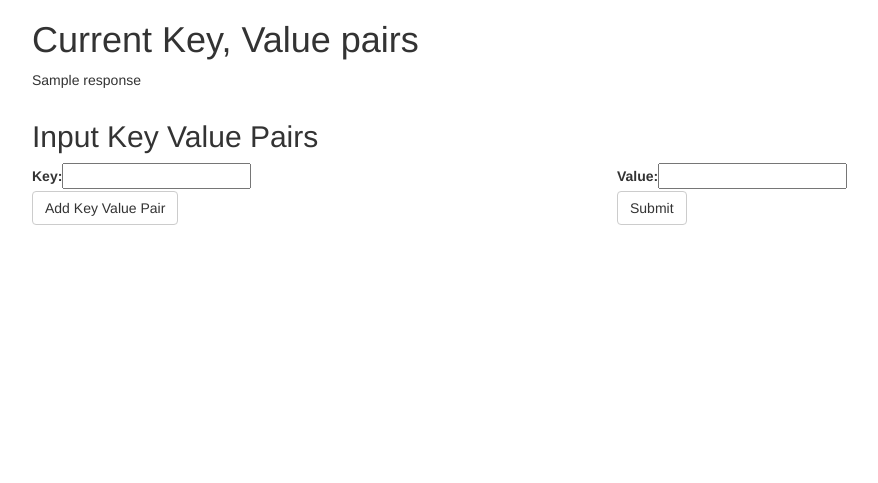
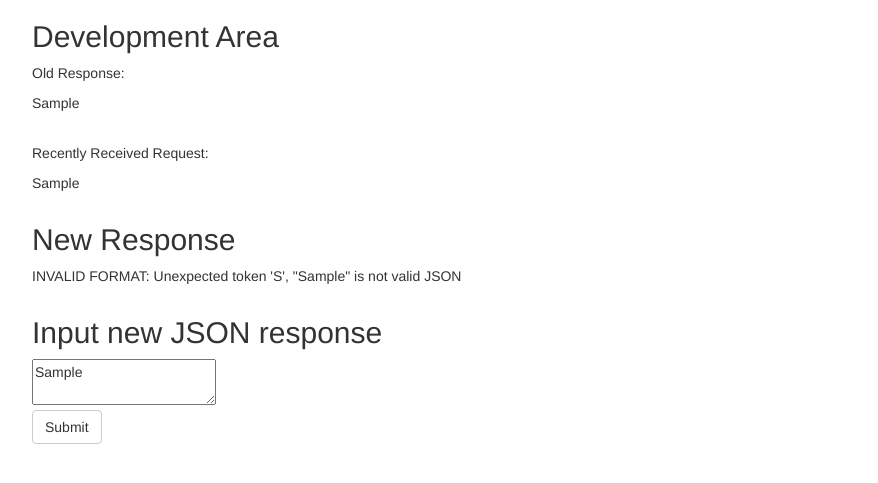
Before and after one commit to adc613/SeniorProject, a Django app: template echo-dev/templates/index.html in a window 1280 px wide. Shown: the top 483 px of the page, without its empty margins (38-916 px from the left). Run offline with Django 3.2, Linux system fonts and the light colour scheme; the template is opened without the code that fills it: most values are stand-ins (such as "Sample title", 1, 10 or a date in 2020); some libraries are stand-ins or nearby versions.

Commit message:
Dev app can now publish to 'database' and that will be the response that will be returned to the next echo request

```diff
--- a/app/urls.py
+++ b/app/urls.py
@@ -18,5 +18,5 @@ from django.contrib import admin
 
 urlpatterns = [
     url(r'^admin/', admin.site.urls),
-    url(r'^dev/', include('echo-dev.urls')),
+    url(r'^dev/', include('echo-dev.urls', namespace='dev')),
 ]
--- a/echo-dev/static/app.js
+++ b/echo-dev/static/app.js
@@ -1,51 +1,46 @@
 (function(){
-    var inputs = document.getElementById('key-value-inputs');
-    var keyValuePairs = 0;
-    var addBtn = document.getElementById('add-btn');
-    var submitBtn = document.getElementById('submit-btn');
+    var clean = false;
+    var app = angular.module('developmentApp', []);
 
-    document.addEventListener("click", function(event){
-        if(event.target === addBtn){
-            event.preventDefault();
-            console.log('test');
-            createKeyValueInput();
+    app.controller('DevController', ['$scope', function($scope){
+        var oldResponse = document.getElementById('oldResponse').value;
+        $scope.newResponse = oldResponse;
+    }]);
+
+    app.directive('json', function(){
+        return {
+            restrict: 'E',
+            templateUrl: '/static/json.html',
+            controller: 'DevController',
+        };
+    });
+
+    app.filter('dictionaryFilter', function(){
+        return function(text){
+           if(typeof(text) !== typeof('string')) {
+               return '';
+           }
+           try {
+               response = JSON.parse(text);
+           } catch (err){
+               clean = false;
+               return 'INVALID FORMAT: ' + err.message;
+           }
+           clean = true;
+
+           return response;
+
         }
     });
 
-    createKeyValueInput();
+    document.addEventListener("submit", function(event){
+        console.log('fire');
+        if(!clean){
+            alert('Invalid format check syntax');
+            event.preventDefault();
+        }
+    });
 
-    function createKeyValueInput(){
-        var keyContainer = document.createElement('div');
-        var valueContainer = document.createElement('div');
-        var keyInput = document.createElement('input');
-        var valueInput = document.createElement('input');
-        var keyLabel = document.createElement('label');
-        var valueLabel = document.createElement('label');
-
-        keyContainer.className = "col-xs-6";
-        valueContainer.className = "col-xs-6";
-
-        keyInput.name = 'key-' + keyValuePairs;
-        valueInput.name = 'value-' + keyValuePairs;
-
-        keyLabel.htmlFor = 'key-' + keyValuePairs;
-        valueLabel.htmlFor = 'value-' + keyValuePairs;
-
-        keyLabel.textContent = 'Key: '
-        valueLabel.textContent = 'Value: '
-
-        keyContainer.appendChild(keyLabel);
-        keyContainer.appendChild(keyInput);
-        valueContainer.appendChild(valueLabel);
-        valueContainer.appendChild(valueInput);
-
-        inputs.insertBefore(valueContainer, inputs.firstChild);
-        inputs.insertBefore(keyContainer, valueContainer);
-
-        keyValuePairs++;
-    }
 })();
 
-(function(){
-    var app = angular.module('devApp', []);
-});
+console.log(JSON.parse('{"foo": 1}'));
--- /dev/null
+++ b/echo-dev/static/json.html
@@ -0,0 +1,6 @@
+<div class="row">
+  <div class="col-xs-12">
+    <h2>New Response</h2>
+    <p>{{ newResponse | dictionaryFilter }}</p>
+  </div>
+</div>
--- a/echo-dev/templates/index.html
+++ b/echo-dev/templates/index.html
@@ -1,5 +1,5 @@
 <!DOCTYPE html>
-<html ng-app="devApp">
+<html ng-app="developmentApp">
 <head>
   <title>Echo Development App</title>
   {% load static %}
@@ -8,25 +8,34 @@
 </head>
 
 <body>
-  <div class="container">
+  <div class="container" ng-controller="DevController">
     <div class="row">
       <div class="col-xs-12">
-        <h1>Current Key, Value pairs</h1>
-        <p>{{ response }}</p>
-      </div>
-    </div>
-    <div class="row">
-      <div class="col-xs-12">
-        <h2>Input Key Value Pairs</h2>
+        <h2>Development Area</h2>
       </div>
     </div>
 
-    <form ng-controller="DevController" class="row" id="key-value-inputs" method="post">
-      <div class="col-xs-6">
-        <button id="add-btn" class="btn btn-default">Add Key Value Pair</button>
+    <div class="row">
+      <div class="col-xs-12">
+        <p>Old Response:</p>
+        <p> {{ oldResponse }}</p>
+        <br/>
+        <p>Recently Received Request:</p>
+        <p> {{ recent_request }}</p>
+      </div>
+    </div>
+
+    <json></json>
+
+
+    <form action="" class="row" id="key-value-inputs" method="post">
+      <div class="col-xs-12">
+        <h2>Input new JSON response</h2>
+        <textarea name="newResponse" ng-model="newResponse"></textarea>
+        <input type="hidden" id="oldResponse" name="oldResponse" value="{{ oldResponse }}">
       </div>
       <div class="col-xs-6">
-        <button id="submit-btn" class="btn btn-default">Submit</button>
+        <button type="submit" id="submit-btn" class="btn btn-default">Submit</button>
       </div>
     </form>
 
--- a/echo-dev/urls.py
+++ b/echo-dev/urls.py
@@ -3,6 +3,6 @@ from django.conf.urls import url
 import views
 
 urlpatterns = [
-    url('^$', views.DevPageView.as_view(), name="dev"),
+    url('^$', views.DevPageView.as_view(), name="home"),
     url('^response/$', views.ResponseView.as_view(), name="response"),
 ]
```
Also changed, not shown: echo-dev/views.py (+24 -32 lines), dev.db.db, 6 other files.
